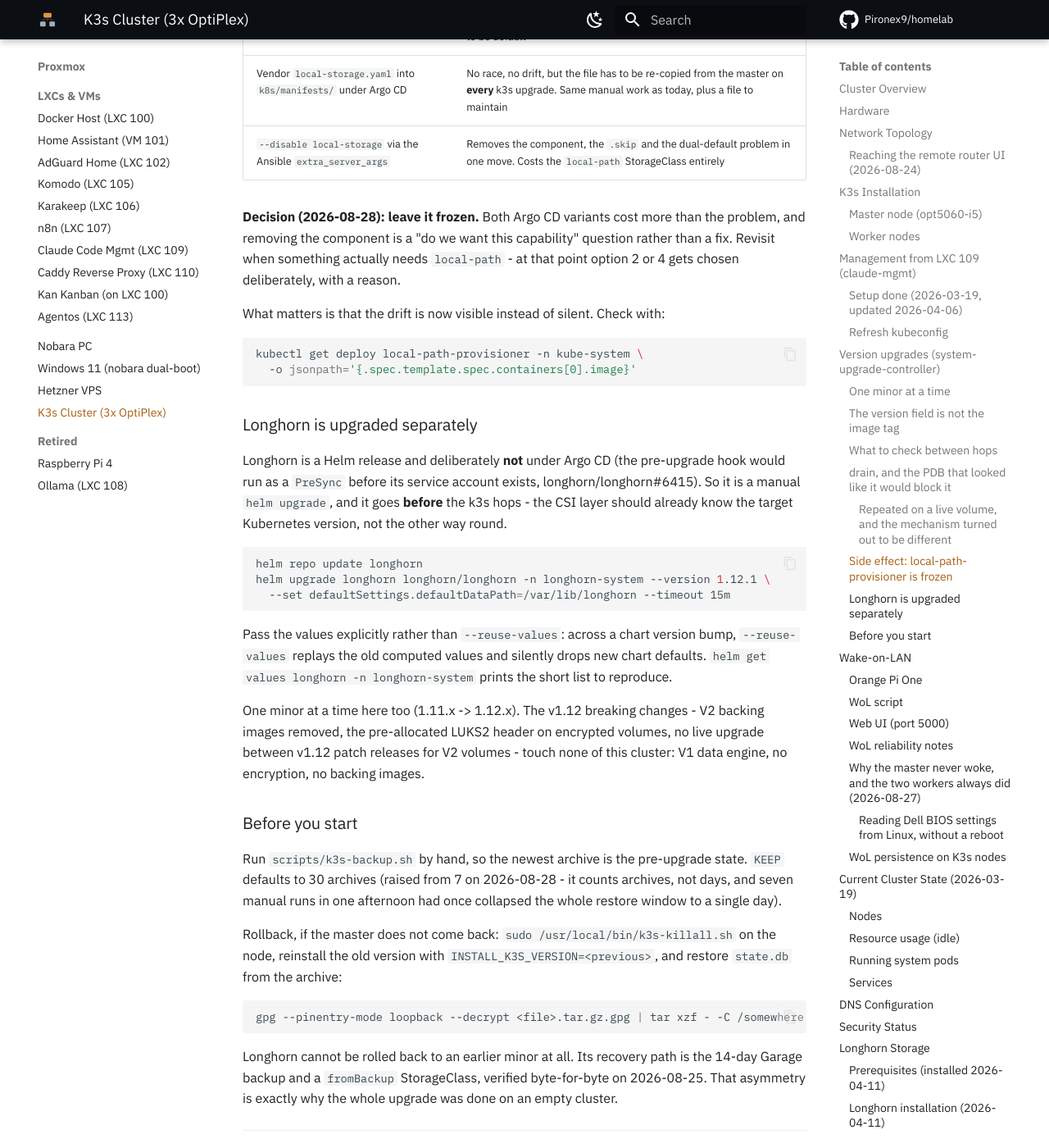
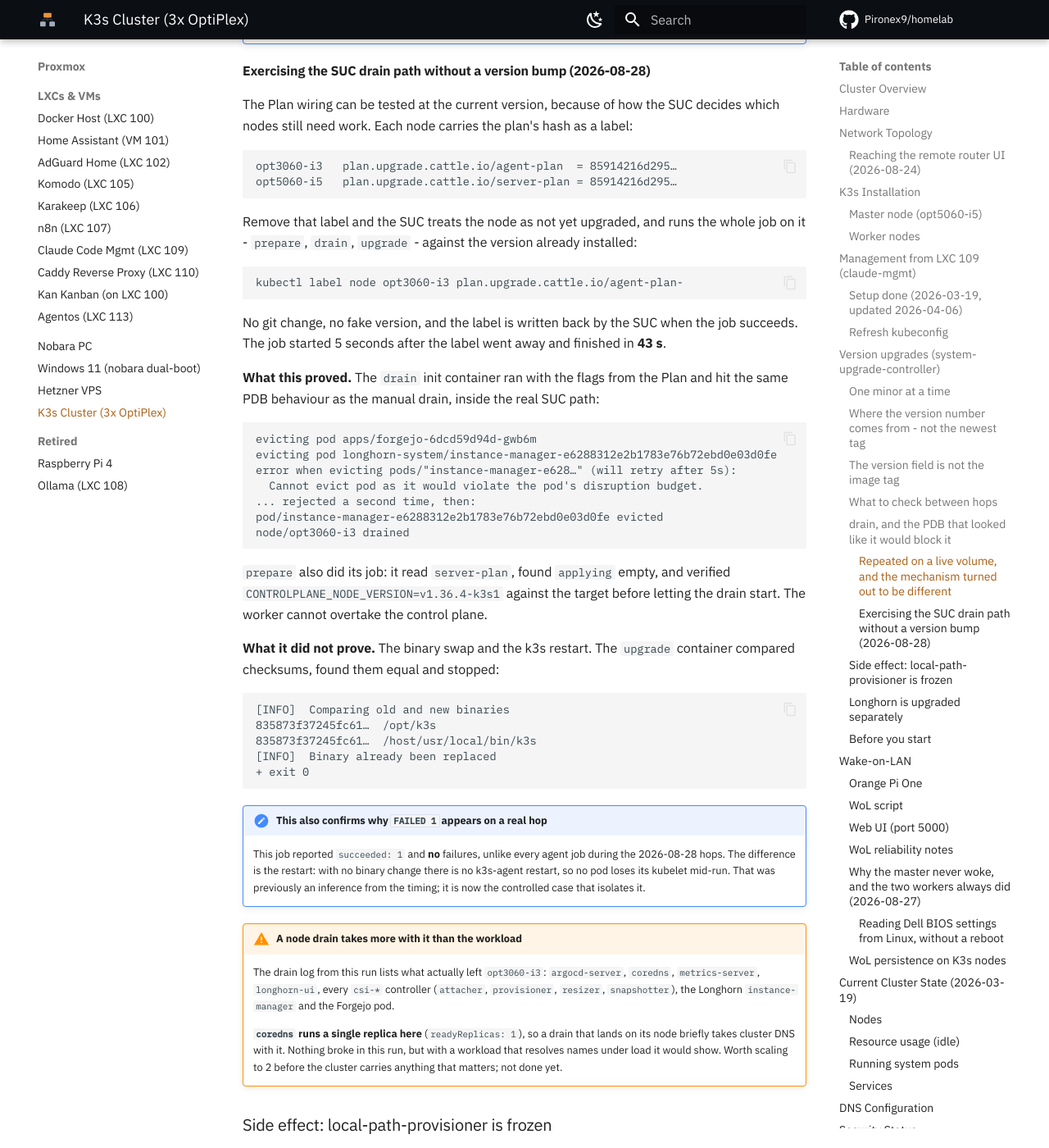
Before and after one commit to Pironex9/homelab, an MkDocs documentation site: the page built from docs/hosts/k3s-cluster.md, in a window 1280 px wide and 1400 px high, scrolled down 11476 px. Shown: the whole window at 82% size. Built offline with MkDocs 1.6.1 and Material for MkDocs 9.7.7, drawn with Linux system fonts in a browser that asks for light colours; comment, search, counter and statistics services are not loaded; some of the changed text lies outside the part shown.

Commit message:
feat(k3s): a SUC drain-huzalozas bizonyitva, es a verzio egy patch-csel a stable elott jar
KET DOLOG, EGY FUTASBOL.

1. A SUC drain utja kiprobalhato verziougras nelkul is. Eddig az allt a
doksiban, hogy csak egy valodi hop bizonyithatja. Nem igaz: a SUC azt nezi,
hogy a node-on a plan hash cimkeje egyezik-e a latestHash-sel. Ha letorlod,
ujra lefuttatja a teljes jobot a jelenlegi verzioval.

  kubectl label node opt3060-i3 plan.upgrade.cattle.io/agent-plan-

5 masodpercen belul elindult, 43 masodperc alatt vegzett, a cimket maga irta
vissza. Se git-valtozas, se hamis verzioszam.

Amit bizonyitott: a `prepare` beolvasta a server-plant, ures `applying`-ot
talalt, es osszevetette a control plane verziojat a cellal, mielott engedte a
draint - a worker nem elozheti meg a mastert. A `drain` init kontener pedig
ugyanazt kapta, mint a kezi drain: az instance-manager PDB ketszer elutasitotta,
majd atment. A tegnapi javitott magyarazat tehat a valodi SUC uton is all.

Amit nem: a binaris csere es a k3s ujraindulas. Az `upgrade` kontener azonos
sha256-ot talalt es exit 0-val kilepett. Cserebe viszont ez izolalta a FAILED 1
okat: ez a job hibatlan volt (succeeded 1, nulla failed), mert nem volt
ujraindulas. Eddig ez idozitesbol levont kovetkeztetes volt, most kontrollalt
eset.

Uj megallapitas a drain logbol: a coredns EGY replikaval fut, tehat egy node
drain rovid idore elviszi a cluster DNS-et is. A tobbi evictelt pod ugyanarrol
az egy node-rol: argocd-server, metrics-server, longhorn-ui, mind a negy csi-*
controller. Most semmi nem tort el; felvéve nyitott pontnak.

2. A verzioszamot rossz helyrol vettem. Mind a harom tegnapi hop egy patch-csel
a stable csatorna ELE ment, mert a legfrissebb letezo taget valasztottam:

  hasznalt        csatorna (2026-08-28)
  v1.34.11+k3s1   v1.34.10+k3s1
  v1.35.8+k3s1    v1.35.7+k3s1
  v1.36.4+k3s1    v1.36.3+k3s1   (stable es latest is)

A v1.36.4+k3s1 raadasul prerelease: true a GitHubon, 2026-08-27-i kiadas, egy
nappal a telepites elott. Nem rc, semmi nem hibas tole, de a k3s NEM tamogat
downgrade-et - ezt visszavonni nem lehet, csak elore kivarni. A hianyzo
ellenorzes bekerult a plans.yaml fejlecebe es a doksiba:

  curl -s https://update.k3s.io/v1-release/channels

````diff
--- a/docs/hosts/k3s-cluster.md
+++ b/docs/hosts/k3s-cluster.md
@@ -285,6 +285,33 @@
 
 Most of hop 1's 440 s was pulling the `rancher/k3s-upgrade` image for the first time.
 The later hops are the honest steady-state number: **3 to 4 minutes per hop**.
+
+### Where the version number comes from - not the newest tag
+
+**This is a correction to what the 2026-08-28 upgrade actually did.** All three hops
+took the newest existing tag rather than what k3s itself calls stable, and every one of
+them landed one patch *ahead* of the release channel:
+
+| Hop target used | Channel said, checked 2026-08-28 |
+|---|---|
+| v1.34.11+k3s1 | v1.34.10+k3s1 |
+| v1.35.8+k3s1 | v1.35.7+k3s1 |
+| v1.36.4+k3s1 | v1.36.3+k3s1 (`stable` and `latest` both) |
+
+`v1.36.4+k3s1` is additionally marked `prerelease: true` on GitHub, published
+2026-08-27 - one day before it was installed here. It is not a release candidate and
+nothing is broken by it, but upstream had not promoted it yet.
+
+The check that was missing:
+
+```bash
+curl -s https://update.k3s.io/v1-release/channels | jq -r '.data[] | "\(.id) \(.latest)"'
+```
+
+**This cannot be undone.** k3s does not support downgrading, so the only way back onto
+the channel is forward, when the channel catches up. The rule from here: the target
+version should appear in its channel, and going ahead of it has to be a deliberate
+decision rather than a side effect of reading the releases page.
 
 ### The `version` field is not the image tag
 
@@ -465,14 +492,77 @@
     drain configuration.
 
     That is convenient - editing drain settings is free and never disturbs a running
-    cluster. It also means **the SUC drain path cannot be exercised without a real
-    version bump.** The `kubectl drain` above proves the Longhorn PDB behaviour; the
-    first hop that actually runs under this config will be the first proof of the Plan
-    wiring itself.
+    cluster. It also means the SUC drain path cannot be exercised by editing the Plan.
+    There is a way around that, below.
 
     A second thing worth knowing about timing: Argo CD picked the commit up about
     5 minutes after the push. If a Plan edit looks like it did not land, check
     `status.sync.revision` against `git rev-parse HEAD` before assuming something broke.
+
+#### Exercising the SUC drain path without a version bump (2026-08-28)
+
+The Plan wiring can be tested at the current version, because of how the SUC decides
+which nodes still need work. Each node carries the plan's hash as a label:
+
+```
+opt3060-i3   plan.upgrade.cattle.io/agent-plan  = 85914216d295…
+opt5060-i5   plan.upgrade.cattle.io/server-plan = 85914216d295…
+```
+
+Remove that label and the SUC treats the node as not yet upgraded, and runs the whole
+job on it - `prepare`, `drain`, `upgrade` - against the version already installed:
+
+```bash
+kubectl label node opt3060-i3 plan.upgrade.cattle.io/agent-plan-
+```
+
+No git change, no fake version, and the label is written back by the SUC when the job
+succeeds. The job started 5 seconds after the label went away and finished in **43 s**.
+
+**What this proved.** The `drain` init container ran with the flags from the Plan and
+hit the same PDB behaviour as the manual drain, inside the real SUC path:
+
+```
+evicting pod apps/forgejo-6dcd59d94d-gwb6m
+evicting pod longhorn-system/instance-manager-e6288312e2b1783e76b72ebd0e03d0fe
+error when evicting pods/"instance-manager-e628…" (will retry after 5s):
+  Cannot evict pod as it would violate the pod's disruption budget.
+... rejected a second time, then:
+pod/instance-manager-e6288312e2b1783e76b72ebd0e03d0fe evicted
+node/opt3060-i3 drained
+```
+
+`prepare` also did its job: it read `server-plan`, found `applying` empty, and verified
+`CONTROLPLANE_NODE_VERSION=v1.36.4-k3s1` against the target before letting the drain
+start. The worker cannot overtake the control plane.
+
+**What it did not prove.** The binary swap and the k3s restart. The `upgrade` container
+compared checksums, found them equal and stopped:
+
+```
+[INFO]  Comparing old and new binaries
+835873f37245fc61…  /opt/k3s
+835873f37245fc61…  /host/usr/local/bin/k3s
+[INFO]  Binary already been replaced
++ exit 0
+```
+
+!!! note "This also confirms why `FAILED 1` appears on a real hop"
+    This job reported `succeeded: 1` and **no** failures, unlike every agent job during
+    the 2026-08-28 hops. The difference is the restart: with no binary change there is no
+    k3s-agent restart, so no pod loses its kubelet mid-run. That was previously an
+    inference from the timing; it is now the controlled case that isolates it.
+
+!!! warning "A node drain takes more with it than the workload"
+    The drain log from this run lists what actually left `opt3060-i3`:
+    `argocd-server`, `coredns`, `metrics-server`, `longhorn-ui`, every `csi-*` controller
+    (`attacher`, `provisioner`, `resizer`, `snapshotter`), the Longhorn `instance-manager`
+    and the Forgejo pod.
+
+    **`coredns` runs a single replica here** (`readyReplicas: 1`), so a drain that lands
+    on its node briefly takes cluster DNS with it. Nothing broke in this run, but with a
+    workload that resolves names under load it would show. Worth scaling to 2 before the
+    cluster carries anything that matters; not done yet.
 
 ### Side effect: local-path-provisioner is frozen
 
@@ -1479,6 +1569,9 @@
 - [x] Re-verify the drain path once real volumes exist - **done 2026-08-28** on the Forgejo volume with 3 healthy replicas: drain 12 s, workload serving again in 42 s, replica rebuilt 37 s after uncordon, nothing blocked
 - [x] local-path-provisioner frozen at v0.0.34 by the `.skip` file - **decided 2026-08-28: leave it**, four options weighed, revisit when something needs `local-path`
 - [x] Re-check whether Longhorn can go under Argo CD - longhorn/longhorn#6415 was fixed in v1.6.0, so the old reason is stale; **still not adopting**, new reason in `k8s/README.md`
+- [x] Exercise the SUC drain wiring - **done 2026-08-28** by removing the plan-hash label from a worker; job in 43 s, `prepare` gate and `drain` both correct, PDB rejected twice then released
+- [ ] Scale `coredns` to 2 replicas - it runs 1, so any node drain briefly takes cluster DNS with it
+- [ ] k3s is one patch ahead of the release channel on all three hops (v1.36.4 vs `stable` v1.36.3) - cannot be undone, wait for the channel to catch up
 - [ ] Prometheus + Grafana monitoring stack
 - [x] Ingress with real TLS - solved by the `tailscale` IngressClass, not by cert-manager: two live Ingresses (`argocd`, `forgejo`) with Let's Encrypt certificates renewed by Tailscale. Traefik still runs and is still the **default** IngressClass, so every tailnet Ingress must set `ingressClassName: tailscale` explicitly
 - [ ] RBAC policies
````
Also changed, not shown: 1 other file.
